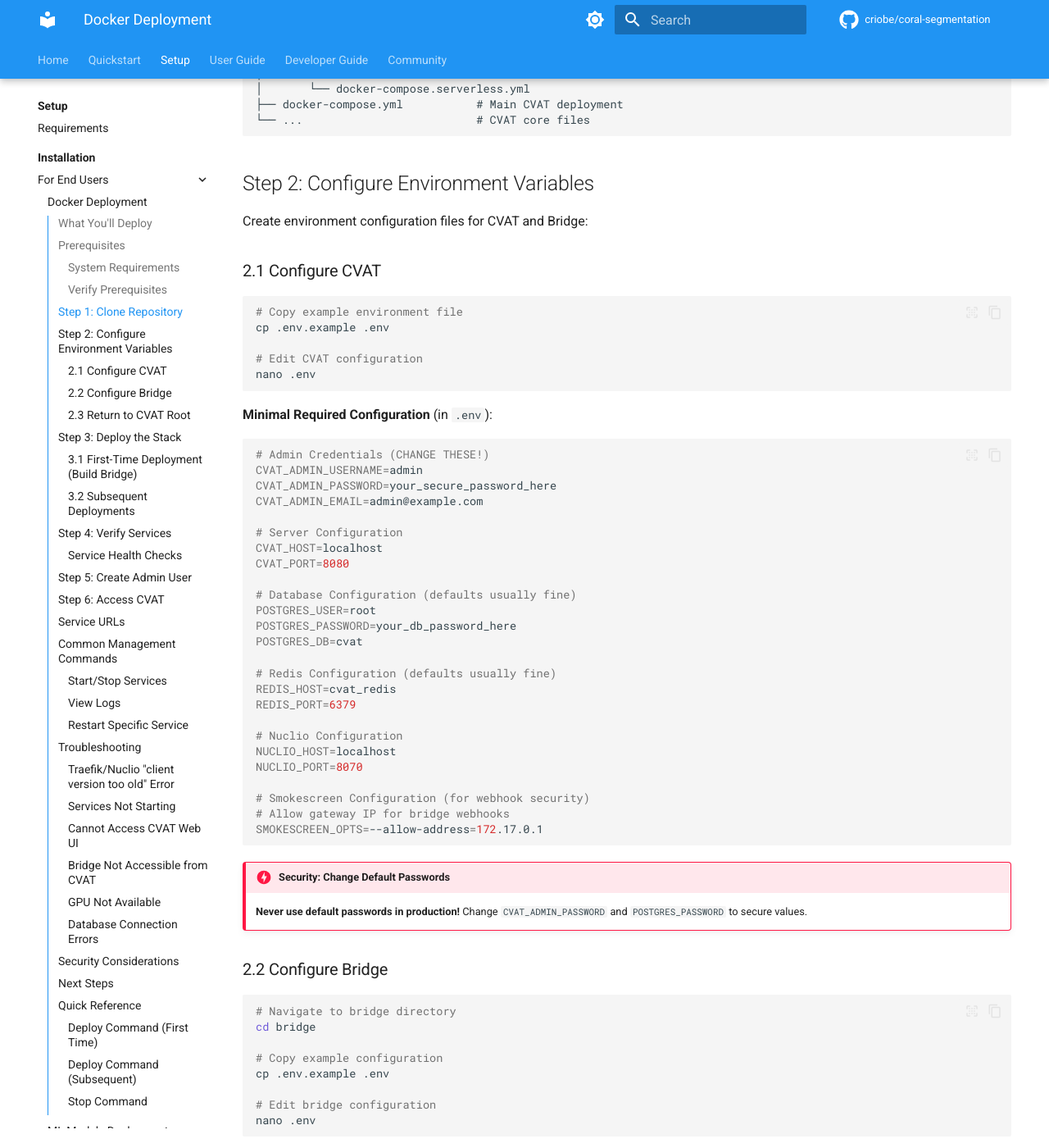
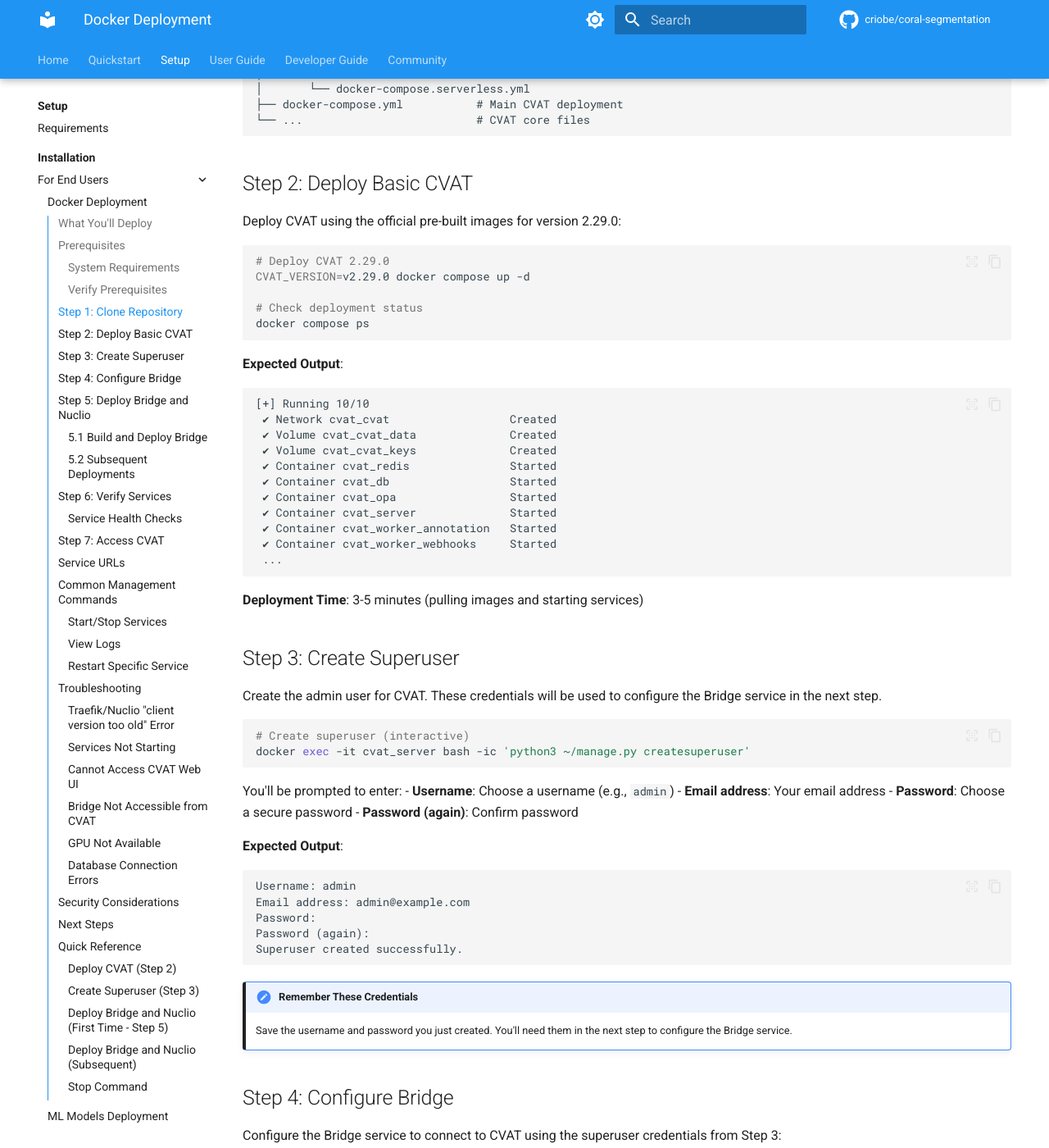
Before and after one commit to Criobe/documentation, an MkDocs documentation site: the page built from docs/setup/installation/for-end-users/1-docker-deployment.md, in a window 1280 px wide and 1400 px high, scrolled down 3457 px. Shown: the whole window at 82% size. Built offline with MkDocs 1.6.1 and Material for MkDocs 9.7.7, drawn with Linux system fonts in a browser that asks for light colours; comment, search, counter and statistics services are not loaded; the version menu is left out; some of the changed text lies outside the part shown.

Commit message:
Simplify CVAT deployment workflow by removing environment configuration
Streamline the deployment process for end users by eliminating the need to
manually configure CVAT environment variables.

Changes:
- Remove CVAT .env configuration step - use default settings with version override
- Add simple CVAT deployment using CVAT_VERSION=v2.29.0 docker compose up -d
- Move superuser creation earlier in workflow (before bridge configuration)
- Update bridge configuration to reference superuser credentials from earlier step
- Rebuild cvat_server and cvat_worker_webhooks with bridge/serverless compose files
- Update all step numbers and cross-references throughout both guides
- Simplify Security Considerations section
- Update Quick Reference with new deployment commands

New workflow:
1. Clone Repository
2. Deploy Basic CVAT (simple one-command deployment)
3. Create Superuser (credentials used in next step)
4. Configure Bridge (only bridge .env needed)
5. Deploy Bridge and Nuclio (rebuild CVAT components for proper integration)
6. Verify Services
7. Access CVAT

Benefits:
- Simpler setup with fewer configuration steps
- Clearer dependency flow - credentials created before they're needed
- Proper CVAT component integration with bridge/serverless services
- Less error-prone with fewer places for configuration mismatches
- Faster deployment using default CVAT configuration

Files updated:
- docs/setup/installation/for-end-users/1-docker-deployment.md
- docs/quickstart/production-setup.md

🤖 Generated with [Claude Code](https://claude.com/claude-code)

Co-Authored-By: Claude <noreply@anthropic.com>

````diff
--- a/docs/quickstart/production-setup.md
+++ b/docs/quickstart/production-setup.md
@@ -92,54 +92,53 @@ git branch
 !!! warning "Important: Use criobe Branch"
     The CRIOBE platform **must** use the `criobe` branch of the CVAT repository, **not** the `main` branch. The criobe branch includes custom integrations for the bridge service and serverless components.
 
-## Step 2: Configure Environment Variables
+## Step 2: Deploy Basic CVAT
 
-Create environment configuration for CVAT:
+Deploy CVAT using the official pre-built images for version 2.29.0:
 
 ```bash
-# Copy example environment file
-cp .env.example .env
+# Deploy CVAT 2.29.0
+CVAT_VERSION=v2.29.0 docker compose up -d
 
-# Edit .env file
-nano .env
+# Check deployment status
+docker compose ps
 ```
 
-**Minimal Required Configuration**:
+**Expected Output**:
+```
+[+] Running 10/10
+ ✔ Network cvat_cvat                  Created
+ ✔ Volume cvat_cvat_data              Created
+ ✔ Container cvat_redis               Started
+ ✔ Container cvat_db                  Started
+ ✔ Container cvat_server              Started
+ ✔ Container cvat_worker_webhooks     Started
+ ...
+```
+
+**Deployment Time**: 3-5 minutes
+
+## Step 3: Create Superuser
+
+Create the admin user for CVAT. These credentials will be used to configure the Bridge service in the next step.
 
 ```bash
-# Admin credentials (CHANGE THESE!)
-CVAT_ADMIN_USERNAME=admin
-CVAT_ADMIN_PASSWORD=your_secure_password_here
-CVAT_ADMIN_EMAIL=admin@example.com
-
-# Server configuration
-CVAT_HOST=localhost
-CVAT_PORT=8080
-
-# Nuclio configuration
-NUCLIO_HOST=localhost
-NUCLIO_PORT=8070
-
-# Bridge configuration
-BRIDGE_HOST=bridge.gateway
-BRIDGE_PORT=8000
-
-# Database (defaults usually fine)
-POSTGRES_USER=root
-POSTGRES_PASSWORD=your_db_password
-POSTGRES_DB=cvat
-
-# Redis (defaults usually fine)
-REDIS_HOST=cvat_redis
-REDIS_PORT=6379
+# Create superuser (interactive)
+docker exec -it cvat_server bash -ic 'python3 ~/manage.py createsuperuser'
 ```
 
-!!! warning "Change Default Passwords"
-    Make sure to change `CVAT_ADMIN_PASSWORD` and `POSTGRES_PASSWORD` to secure values!
+You'll be prompted to enter:
+- **Username**: Choose a username (e.g., `admin`)
+- **Email address**: Your email address
+- **Password**: Choose a secure password
+- **Password (again)**: Confirm password
 
-## Step 3: Configure Bridge Service
+!!! important "Remember These Credentials"
+    Save the username and password you just created. You'll need them in the next step to configure the Bridge service.
 
-The Bridge service connects CVAT with Nuclio functions via webhooks.
+## Step 4: Configure Bridge
+
+Configure the Bridge service to connect to CVAT using the superuser credentials from Step 3:
 
 ```bash
 # Navigate to bridge directory
@@ -152,71 +151,64 @@ cp .env.example .env
 nano .env
 ```
 
-**Bridge Configuration**:
+**Bridge Configuration** (in `bridge/.env`):
 
 ```bash
-# CVAT connection
+# CVAT Connection
 CVAT_URL=http://cvat_server:8080
-CVAT_USERNAME=admin
-CVAT_PASSWORD=your_secure_password_here  # Same as CVAT_ADMIN_PASSWORD
+CVAT_USERNAME=admin  # Use the username from Step 3
+CVAT_PASSWORD=your_password_here  # Use the password from Step 3
 
-# Nuclio connection
+# Nuclio Connection
 NUCLIO_HOST=nuclio
 NUCLIO_PORT=8070
 
-# Bridge server
+# Bridge Server
 BRIDGE_PORT=8000
 
-# Optional: Logging level
+# Logging
 LOG_LEVEL=INFO
 ```
 
-## Step 4: Deploy the Complete Stack
-
-Deploy CVAT, Nuclio, and Bridge together. Ensure you're in the CVAT repository on the criobe branch:
+**Return to CVAT root directory:**
 
 ```bash
-# Verify you're in the CVAT directory on criobe branch
+cd ..
 pwd
 # Should show: /path/to/cvat
+```
 
-git branch
-# Should show: * criobe
+## Step 5: Deploy Bridge and Nuclio
 
-# Deploy the complete stack
-docker compose \
-  -f docker-compose.yml \
+Deploy the Bridge automation service and Nuclio serverless platform:
+
+```bash
+# Build bridge and rebuild CVAT components
+docker compose -f docker-compose.yml \
+  -f bridge/docker-compose.bridge.yml \
   -f components/serverless/docker-compose.serverless.yml \
+  up -d --build bridge cvat_server cvat_worker_webhooks
+
+# Start all remaining services
+docker compose -f docker-compose.yml \
   -f bridge/docker-compose.bridge.yml \
+  -f components/serverless/docker-compose.serverless.yml \
   up -d
-
-# This will:
-# 1. Build and start CVAT services (web, workers, database, redis)
-# 2. Start Nuclio dashboard and platform
-# 3. Build and start Bridge service
-# 4. Create Docker networks and volumes
 ```
 
 **Expected Output**:
 ```
-[+] Running 15/15
- ✔ Network cvat_cvat                  Created
- ✔ Volume cvat_cvat_data              Created
- ✔ Volume cvat_cvat_keys              Created
- ✔ Container cvat_redis               Started
- ✔ Container cvat_db                  Started
- ✔ Container cvat_opa                 Started
+[+] Running 12/12
  ✔ Container nuclio_dashboard         Started
+ ✔ Container bridge                   Started
  ✔ Container cvat_server              Started
- ✔ Container cvat_worker_annotation   Started
  ✔ Container cvat_worker_webhooks     Started
- ✔ Container bridge                   Started
  ...
 ```
 
-**Deployment Time**: 5-10 minutes (includes pulling Docker images)
+**Deployment Time**: 3-5 minutes
 
-## Step 5: Verify Services
+## Step 6: Verify Services
 
 Check that all services are running:
 
@@ -262,11 +254,11 @@ docker compose logs nuclio_dashboard
 docker compose logs -f cvat_server
 ```
 
-## Step 6: Deploy ML Models (Nuclio Functions)
+## Step 7: Deploy ML Models (Nuclio Functions)
 
 Deploy the pre-trained models as Nuclio serverless functions. Models are automatically downloaded during deployment.
 
-### 6.1: Install Nuclio CLI
+### 7.1: Install Nuclio CLI
 
 ```bash
 # Download nuctl CLI
@@ -278,7 +270,7 @@ sudo mv nuctl-1.13.0-linux-amd64 /usr/local/bin/nuctl
 nuctl version
 ```
 
-### 6.2: Deploy Core Processing Functions
+### 7.2: Deploy Core Processing Functions
 
 Each Nuclio function is packaged in `components/serverless/pytorch/` with:
 - Inference code
@@ -335,7 +327,7 @@ nuctl deploy --project-name cvat --path . --file function.yaml --platform local
 
 **Total Deployment Time**: 30-60 minutes (models download in parallel during builds)
 
-### 6.3: Verify Deployed Functions
+### 7.3: Verify Deployed Functions
 
 ```bash
 # List all deployed functions
@@ -363,20 +355,20 @@ echo '{"image": "'$(base64 -w0 sample.jpg)'"}' | \
   -d @- http://localhost:49152  # Use port from function URL
 ```
 
-## Step 7: Access CVAT
+## Step 8: Access CVAT
 
 Your CVAT instance is now ready!
 
 1. **Open Browser**: Navigate to http://localhost:8080
-2. **Login**: Use credentials from Step 2:
-    - Username: `admin`
-    - Password: `your_secure_password_here`
+2. **Login**: Use the superuser credentials from Step 3
+    - Username: (your chosen username)
+    - Password: (your chosen password)
 3. **Explore Interface**:
     - **Projects**: Create and manage annotation projects
     - **Tasks**: Upload images and create annotation tasks
     - **Jobs**: Annotate images and review results
 
-## Step 8: Configure CVAT Projects
+## Step 9: Configure CVAT Projects
 
 Set up the recommended 3-stage pipeline with separate projects:
 
@@ -408,7 +400,7 @@ Set up the recommended 3-stage pipeline with separate projects:
 4. **Label Type**: Polygon or mask
 5. **Save Project** → Note the Project ID (e.g., ID: 3)
 
-## Step 9: Configure Webhooks
+## Step 10: Configure Webhooks
 
 Connect projects to automation via webhooks:
 
--- a/docs/setup/installation/for-end-users/1-docker-deployment.md
+++ b/docs/setup/installation/for-end-users/1-docker-deployment.md
@@ -148,54 +148,65 @@ cvat/  (criobe branch)
 └── ...                          # CVAT core files
 ```
 
-## Step 2: Configure Environment Variables
+## Step 2: Deploy Basic CVAT
 
-Create environment configuration files for CVAT and Bridge:
-
-### 2.1 Configure CVAT
+Deploy CVAT using the official pre-built images for version 2.29.0:
 
 ```bash
-# Copy example environment file
-cp .env.example .env
+# Deploy CVAT 2.29.0
+CVAT_VERSION=v2.29.0 docker compose up -d
 
-# Edit CVAT configuration
-nano .env
+# Check deployment status
+docker compose ps
 ```
 
-**Minimal Required Configuration** (in `.env`):
+**Expected Output**:
+```
+[+] Running 10/10
+ ✔ Network cvat_cvat                  Created
+ ✔ Volume cvat_cvat_data              Created
+ ✔ Volume cvat_cvat_keys              Created
+ ✔ Container cvat_redis               Started
+ ✔ Container cvat_db                  Started
+ ✔ Container cvat_opa                 Started
+ ✔ Container cvat_server              Started
+ ✔ Container cvat_worker_annotation   Started
+ ✔ Container cvat_worker_webhooks     Started
+ ...
+```
+
+**Deployment Time**: 3-5 minutes (pulling images and starting services)
+
+## Step 3: Create Superuser
+
+Create the admin user for CVAT. These credentials will be used to configure the Bridge service in the next step.
 
 ```bash
-# Admin Credentials (CHANGE THESE!)
-CVAT_ADMIN_USERNAME=admin
-CVAT_ADMIN_PASSWORD=your_secure_password_here
-CVAT_ADMIN_EMAIL=admin@example.com
-
-# Server Configuration
-CVAT_HOST=localhost
-CVAT_PORT=8080
-
-# Database Configuration (defaults usually fine)
-POSTGRES_USER=root
-POSTGRES_PASSWORD=your_db_password_here
-POSTGRES_DB=cvat
-
-# Redis Configuration (defaults usually fine)
-REDIS_HOST=cvat_redis
-REDIS_PORT=6379
-
-# Nuclio Configuration
-NUCLIO_HOST=localhost
-NUCLIO_PORT=8070
-
-# Smokescreen Configuration (for webhook security)
-# Allow gateway IP for bridge webhooks
-SMOKESCREEN_OPTS=--allow-address=172.17.0.1
+# Create superuser (interactive)
+docker exec -it cvat_server bash -ic 'python3 ~/manage.py createsuperuser'
 ```
 
-!!! danger "Security: Change Default Passwords"
-    **Never use default passwords in production!** Change `CVAT_ADMIN_PASSWORD` and `POSTGRES_PASSWORD` to secure values.
+You'll be prompted to enter:
+- **Username**: Choose a username (e.g., `admin`)
+- **Email address**: Your email address
+- **Password**: Choose a secure password
+- **Password (again)**: Confirm password
 
-### 2.2 Configure Bridge
+**Expected Output**:
+```
+Username: admin
+Email address: admin@example.com
+Password:
+Password (again):
+Superuser created successfully.
+```
+
+!!! important "Remember These Credentials"
+    Save the username and password you just created. You'll need them in the next step to configure the Bridge service.
+
+## Step 4: Configure Bridge
+
+Configure the Bridge service to connect to CVAT using the superuser credentials from Step 3:
 
 ```bash
 # Navigate to bridge directory
@@ -213,8 +224,8 @@ nano .env
 ```bash
 # CVAT Connection
 CVAT_URL=http://cvat_server:8080
-CVAT_USERNAME=admin
-CVAT_PASSWORD=your_secure_password_here  # Same as CVAT_ADMIN_PASSWORD
+CVAT_USERNAME=admin  # Use the username from Step 3
+CVAT_PASSWORD=your_password_here  # Use the password from Step 3
 
 # Nuclio Connection
 NUCLIO_HOST=nuclio
@@ -231,61 +242,55 @@ AUTO_ANN_TIMEOUT=900  # Timeout for auto-annotation in seconds
 LOG_LEVEL=INFO
 ```
 
-!!! tip "Credential Sync"
-    Ensure `CVAT_PASSWORD` in `bridge/.env` matches `CVAT_ADMIN_PASSWORD` in `cvat/.env`
+!!! tip "Use Superuser Credentials"
+    Ensure `CVAT_USERNAME` and `CVAT_PASSWORD` match the superuser credentials you created in Step 3.
 
-### 2.3 Return to CVAT Root
+**Return to CVAT root directory:**
 
 ```bash
-# Return to cvat root directory
 cd ..
 pwd
 # Should show: ~/quadratseg-platform/cvat
 ```
 
-## Step 3: Deploy the Stack
+## Step 5: Deploy Bridge and Nuclio
 
-### 3.1 First-Time Deployment (Build Bridge)
+Now deploy the Bridge automation service and Nuclio serverless platform to work with your running CVAT instance:
 
-On first deployment, the Bridge image must be built locally while CVAT and Nuclio use pre-built images:
+### 5.1 Build and Deploy Bridge
+
+The Bridge service must be built locally on first deployment. We also rebuild cvat_server and cvat_worker_webhooks to ensure proper integration:
 
 ```bash
-# First-time deployment: build bridge image
-docker compose \
-  -f docker-compose.yml \
+# Build bridge and rebuild CVAT components
+docker compose -f docker-compose.yml \
   -f bridge/docker-compose.bridge.yml \
   -f components/serverless/docker-compose.serverless.yml \
   up -d --build bridge cvat_server cvat_worker_webhooks
+
+# Start all remaining services
+docker compose -f docker-compose.yml \
+  -f bridge/docker-compose.bridge.yml \
+  -f components/serverless/docker-compose.serverless.yml \
+  up -d
+
+# Check all services are running
+docker compose ps
 ```
-
-**Explanation**:
-- `-f docker-compose.yml`: Main CVAT services
-- `-f bridge/docker-compose.bridge.yml`: Bridge service
-- `-f components/serverless/docker-compose.serverless.yml`: Nuclio platform
-- `up -d`: Start services in detached mode
-- `--build bridge`: Build only the bridge image (CVAT/Nuclio use pre-built images)
-- `bridge cvat_server cvat_worker_webhooks`: Target specific services for building
 
 **Expected Output**:
 ```
-[+] Running 15/15
- ✔ Network cvat_cvat                  Created
- ✔ Volume cvat_cvat_data              Created
- ✔ Volume cvat_cvat_keys              Created
- ✔ Container cvat_redis               Started
- ✔ Container cvat_db                  Started
- ✔ Container cvat_opa                 Started
+[+] Running 12/12
  ✔ Container nuclio_dashboard         Started
+ ✔ Container bridge                   Started
  ✔ Container cvat_server              Started
- ✔ Container cvat_worker_annotation   Started
  ✔ Container cvat_worker_webhooks     Started
- ✔ Container bridge                   Started
  ...
 ```
 
-**Deployment Time**: 5-10 minutes (includes pulling pre-built images and building bridge)
+**Deployment Time**: 3-5 minutes (building bridge image and restarting CVAT components)
 
-### 3.2 Subsequent Deployments
+### 5.2 Subsequent Deployments
 
 After the first deployment, use this command (no build needed):
 
@@ -342,42 +347,14 @@ curl http://localhost:8000/health
 !!! tip "All Services Healthy"
     If all three commands return successful responses, your platform is deployed correctly!
 
-## Step 5: Create Admin User
-
-Create the admin user for CVAT access:
-
-```bash
-# Create superuser (interactive)
-docker exec -it cvat_server \
-  bash -ic 'python3 ~/manage.py createsuperuser'
-
-# You'll be prompted to enter:
-# - Username: (use the one from CVAT_ADMIN_USERNAME)
-# - Email address: (use the one from CVAT_ADMIN_EMAIL)
-# - Password: (use the one from CVAT_ADMIN_PASSWORD)
-# - Password (again): (confirm)
-```
-
-**Expected Output**:
-```
-Username: admin
-Email address: admin@example.com
-Password:
-Password (again):
-Superuser created successfully.
-```
-
-!!! warning "Use Configured Credentials"
-    Use the same username and password you configured in `.env` to avoid confusion.
-
-## Step 6: Access CVAT
+## Step 7: Access CVAT
 
 Your CVAT instance is now ready!
 
 1. **Open Browser**: Navigate to http://localhost:8080
-2. **Login**: Use the credentials you just created
-    - Username: `admin`
-    - Password: `your_secure_password_here`
+2. **Login**: Use the superuser credentials from Step 3
+    - Username: (your chosen username)
+    - Password: (your chosen password)
 3. **Explore Interface**:
     - **Projects**: Create and manage annotation projects
     - **Tasks**: Upload images and create annotation tasks
@@ -575,7 +552,7 @@ docker compose up -d
 !!! warning "Production Deployment"
     If deploying for production use beyond localhost:
 
-    1. **Change all default passwords** in `.env` files
+    1. **Use strong passwords** for superuser and bridge configuration
     2. **Configure SSL/TLS** for HTTPS access
     3. **Set up firewall rules** to restrict access
     4. **Use secrets management** for sensitive credentials
@@ -595,16 +572,35 @@ docker compose up -d
 
 ## Quick Reference
 
-### Deploy Command (First Time)
+### Deploy CVAT (Step 2)
 
 ```bash
+CVAT_VERSION=v2.29.0 docker compose up -d
+```
+
+### Create Superuser (Step 3)
+
+```bash
+docker exec -it cvat_server bash -ic 'python3 ~/manage.py createsuperuser'
+```
+
+### Deploy Bridge and Nuclio (First Time - Step 5)
+
+```bash
+# Build bridge and rebuild CVAT components
 docker compose -f docker-compose.yml \
   -f bridge/docker-compose.bridge.yml \
   -f components/serverless/docker-compose.serverless.yml \
   up -d --build bridge cvat_server cvat_worker_webhooks
+
+# Start all remaining services
+docker compose -f docker-compose.yml \
+  -f bridge/docker-compose.bridge.yml \
+  -f components/serverless/docker-compose.serverless.yml \
+  up -d
 ```
 
-### Deploy Command (Subsequent)
+### Deploy Bridge and Nuclio (Subsequent)
 
 ```bash
 docker compose -f docker-compose.yml \
````
Also changed, not shown: other parts of docs/quickstart/production-setup.md (+1 -1 lines), other parts of docs/setup/installation/for-end-users/1-docker-deployment.md (+1 -1 lines).
